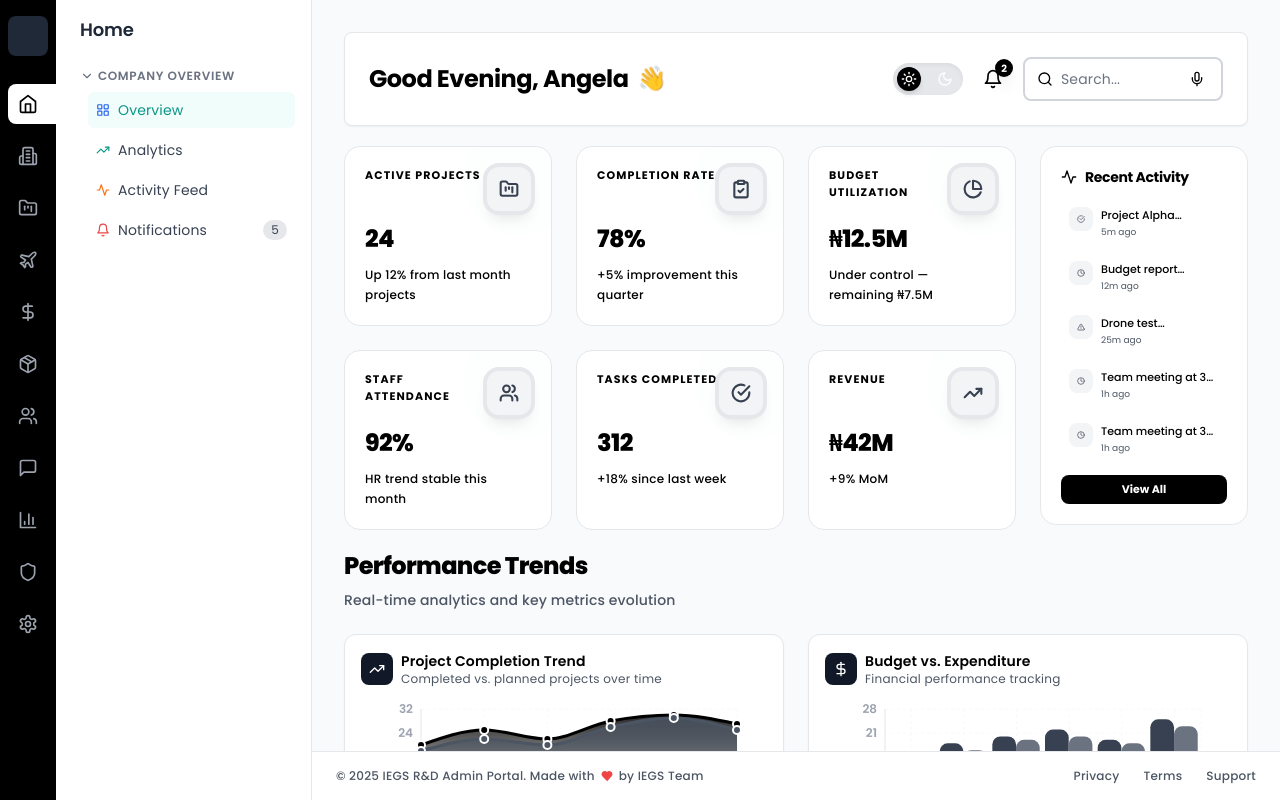
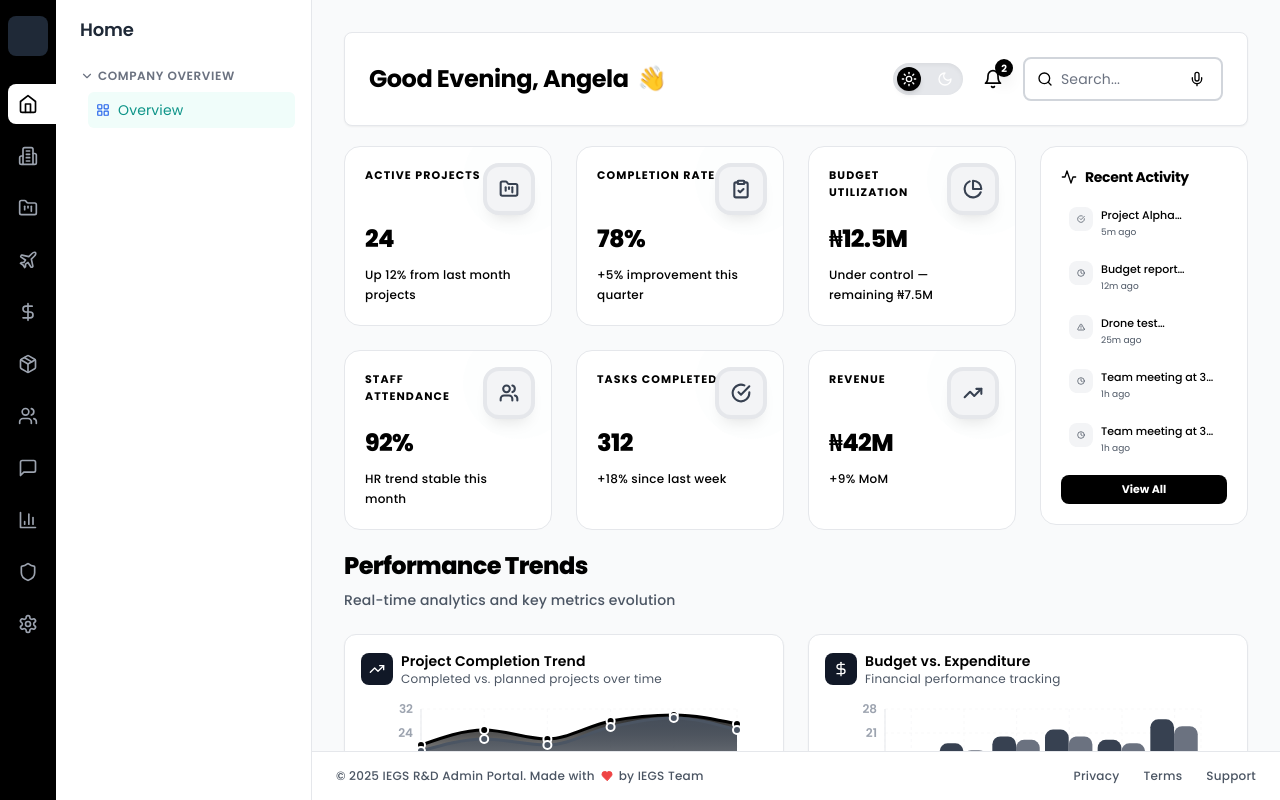
Before and after one commit to dotpyScript/iegs_rnd, a React (Vite) app: page /overview in a window 1280 px wide. Built offline with nearby package versions, Linux system fonts and the light colour scheme.

Commit message:
COMMENT UNNECESSARY NABBAR LINKS

```diff
--- a/src/components/layout/Sidebar.jsx
+++ b/src/components/layout/Sidebar.jsx
@@ -122,25 +122,25 @@ const Sidebar = () => {
               color: 'text-blue-600',
               route: '/overview',
             },
-            {
-              icon: TrendingUp,
-              label: 'Analytics',
-              color: 'text-teal-600',
-              route: '/analytics',
-            },
-            {
-              icon: Activity,
-              label: 'Activity Feed',
-              color: 'text-orange-500',
-              route: '/activity',
-            },
-            {
-              icon: Bell,
-              label: 'Notifications',
-              color: 'text-red-500',
-              badge: '5',
-              route: '/notification',
-            },
+            // {
+            //   icon: TrendingUp,
+            //   label: 'Analytics',
+            //   color: 'text-teal-600',
+            //   route: '/analytics',
+            // },
+            // {
+            //   icon: Activity,
+            //   label: 'Activity Feed',
+            //   color: 'text-orange-500',
+            //   route: '/activity',
+            // },
+            // {
+            //   icon: Bell,
+            //   label: 'Notifications',
+            //   color: 'text-red-500',
+            //   badge: '5',
+            //   route: '/notification',
+            // },
           ],
         },
       ],
@@ -220,45 +220,45 @@ const Sidebar = () => {
               color: 'text-blue-600',
               route: '/project/projects',
             },
-            {
-              icon: Calendar,
-              label: 'Active Projects',
-              color: 'text-green-600',
-              badge: '12',
-              route: '/projects/active',
-            },
-            {
-              icon: Clock,
-              label: 'Pending / Upcoming',
-              color: 'text-yellow-600',
-              badge: '8',
-              route: '/projects/active',
-            },
-            {
-              icon: CheckSquare,
-              label: 'Completed Projects',
-              color: 'text-gray-600',
-              badge: '24',
-              route: '/projects/completed',
-            },
-            {
-              icon: Users,
-              label: 'Assigned Teams',
-              color: 'text-purple-600',
-              route: '/project/assignedTeams',
-            },
-            {
-              icon: Target,
-              label: 'Milestones & Deliverables',
-              color: 'text-orange-600',
-              route: '/project/milestone',
-            },
-            {
-              icon: FilePlus,
-              label: 'Create New Project',
-              color: 'text-teal-600',
-              route: '/project/newProject',
-            },
+            // {
+            //   icon: Calendar,
+            //   label: 'Active Projects',
+            //   color: 'text-green-600',
+            //   badge: '12',
+            //   route: '/projects/active',
+            // },
+            // {
+            //   icon: Clock,
+            //   label: 'Pending / Upcoming',
+            //   color: 'text-yellow-600',
+            //   badge: '8',
+            //   route: '/projects/active',
+            // },
+            // {
+            //   icon: CheckSquare,
+            //   label: 'Completed Projects',
+            //   color: 'text-gray-600',
+            //   badge: '24',
+            //   route: '/projects/completed',
+            // },
+            // {
+            //   icon: Users,
+            //   label: 'Assigned Teams',
+            //   color: 'text-purple-600',
+            //   route: '/project/assignedTeams',
+            // },
+            // {
+            //   icon: Target,
+            //   label: 'Milestones & Deliverables',
+            //   color: 'text-orange-600',
+            //   route: '/project/milestone',
+            // },
+            // {
+            //   icon: FilePlus,
+            //   label: 'Create New Project',
+            //   color: 'text-teal-600',
+            //   route: '/project/newProject',
+            // },
           ],
         },
       ],
@@ -277,30 +277,30 @@ const Sidebar = () => {
               route: '/drone/droneOverview',
               // FlightLogsPage
             },
-            {
-              icon: BarChart3,
-              label: 'Telemetry Analytics',
-              color: 'text-blue-600',
-              route: '/drone/telemetry',
-            },
-            {
-              icon: Camera,
-              label: 'Flight Media',
-              color: 'text-purple-600',
-              route: '/drone/media',
-            },
-            {
-              icon: TestTube,
-              label: 'Test Reports',
-              color: 'text-green-600',
-              route: '/drone/testReport',
-            },
-            {
-              icon: Upload,
-              label: 'Upload Flight Data',
-              color: 'text-orange-600',
-              route: '/drone/uploadData',
-            },
+            // {
+            //   icon: BarChart3,
+            //   label: 'Telemetry Analytics',
+            //   color: 'text-blue-600',
+            //   route: '/drone/telemetry',
+            // },
+            // {
+            //   icon: Camera,
+            //   label: 'Flight Media',
+            //   color: 'text-purple-600',
+            //   route: '/drone/media',
+            // },
+            // {
+            //   icon: TestTube,
+            //   label: 'Test Reports',
+            //   color: 'text-green-600',
+            //   route: '/drone/testReport',
+            // },
+            // {
+            //   icon: Upload,
+            //   label: 'Upload Flight Data',
+            //   color: 'text-orange-600',
+            //   route: '/drone/uploadData',
+            // },
           ],
         },
       ],
@@ -318,42 +318,42 @@ const Sidebar = () => {
               color: 'text-emerald-600',
               route: '/accounting/accountingOverview',
             },
-            {
-              icon: TrendingDown,
-              label: 'Expenditures',
-              color: 'text-red-600',
-              route: '/accounting/expenditure',
-            },
-            {
-              icon: Receipt,
-              label: 'Invoices & Receipts',
-              color: 'text-blue-600',
-              route: '/accounting/invoice',
-            },
-            {
-              icon: FileText,
-              label: 'Expense Categories',
-              color: 'text-indigo-600',
-              route: '/accounting/expense',
-            },
-            {
-              icon: Coins,
-              label: 'Fund Requests',
-              color: 'text-yellow-600',
-              route: '/accounting/fundRequest',
-            },
-            {
-              icon: Building,
-              label: 'Departmental Budgets',
-              color: 'text-purple-600',
-              route: '/accounting/budget',
-            },
-            {
-              icon: Banknote,
-              label: 'Payments & Payroll',
-              color: 'text-green-600',
-              route: '/accounting/payments',
-            },
+            // {
+            //   icon: TrendingDown,
+            //   label: 'Expenditures',
+            //   color: 'text-red-600',
+            //   route: '/accounting/expenditure',
+            // },
+            // {
+            //   icon: Receipt,
+            //   label: 'Invoices & Receipts',
+            //   color: 'text-blue-600',
+            //   route: '/accounting/invoice',
+            // },
+            // {
+            //   icon: FileText,
+            //   label: 'Expense Categories',
+            //   color: 'text-indigo-600',
+            //   route: '/accounting/expense',
+            // },
+            // {
+            //   icon: Coins,
+            //   label: 'Fund Requests',
+            //   color: 'text-yellow-600',
+            //   route: '/accounting/fundRequest',
+            // },
+            // {
+            //   icon: Building,
+            //   label: 'Departmental Budgets',
+            //   color: 'text-purple-600',
+            //   route: '/accounting/budget',
+            // },
+            // {
+            //   icon: Banknote,
+            //   label: 'Payments & Payroll',
+            //   color: 'text-green-600',
+            //   route: '/accounting/payments',
+            // },
           ],
         },
       ],
@@ -371,43 +371,43 @@ const Sidebar = () => {
               color: 'text-blue-600',
               route: '/inventory/inventoryOverview',
             },
-            {
-              icon: Wrench,
-              label: 'Equipment & Hardware',
-              color: 'text-gray-600',
-              route: '/inventory/equipment',
-            },
-            {
-              icon: Battery,
-              label: 'Consumables & Parts',
-              color: 'text-green-600',
-              route: '/inventory/battery',
-            },
-            {
-              icon: ClipboardList,
-              label: 'Procurement Requests',
-              color: 'text-orange-600',
-              route: '/inventory/procurementRequest',
-            },
-            {
-              icon: AlertTriangle,
-              label: 'Low Stock Alerts',
-              color: 'text-red-600',
-              badge: '3',
-              route: '/inventory/lowStock',
-            },
-            {
-              icon: Plus,
-              label: 'Add Inventory Item',
-              color: 'text-teal-600',
-              route: '/inventory/addInventory',
-            },
-            {
-              icon: Store,
-              label: 'Vendors & Suppliers',
-              color: 'text-purple-600',
-              route: '/inventory/store',
-            },
+            // {
+            //   icon: Wrench,
+            //   label: 'Equipment & Hardware',
+            //   color: 'text-gray-600',
+            //   route: '/inventory/equipment',
+            // },
+            // {
+            //   icon: Battery,
+            //   label: 'Consumables & Parts',
+            //   color: 'text-green-600',
+            //   route: '/inventory/battery',
+            // },
+            // {
+            //   icon: ClipboardList,
+            //   label: 'Procurement Requests',
+            //   color: 'text-orange-600',
+            //   route: '/inventory/procurementRequest',
+            // },
+            // {
+            //   icon: AlertTriangle,
+            //   label: 'Low Stock Alerts',
+            //   color: 'text-red-600',
+            //   badge: '3',
+            //   route: '/inventory/lowStock',
+            // },
+            // {
+            //   icon: Plus,
+            //   label: 'Add Inventory Item',
+            //   color: 'text-teal-600',
+            //   route: '/inventory/addInventory',
+            // },
+            // {
+            //   icon: Store,
+            //   label: 'Vendors & Suppliers',
+            //   color: 'text-purple-600',
+            //   route: '/inventory/store',
+            // },
           ],
         },
       ],
@@ -425,36 +425,36 @@ const Sidebar = () => {
               color: 'text-blue-600',
               route: '/hr/StaffManagement',
             },
-            {
-              icon: Building2,
-              label: 'Departments & Roles',
-              color: 'text-purple-600',
-              route: '/hr/roles',
-            },
-            {
-              icon: CalendarDays,
-              label: 'Attendance & Leave',
-              color: 'text-green-600',
-              route: '/hr/attendance',
-            },
-            {
-              icon: BarChart2,
-              label: 'Performance Reports',
-              color: 'text-orange-600',
-              route: '/hr/performance',
-            },
-            {
-              icon: DollarSign,
-              label: 'Payroll & Salary Info',
-              color: 'text-emerald-600',
-              route: '/hr/salaryInfo',
-            },
-            {
-              icon: UserPlus,
-              label: 'Add New Employee',
-              color: 'text-teal-600',
-              route: '/hr/addNew',
-            },
+            // {
+            //   icon: Building2,
+            //   label: 'Departments & Roles',
+            //   color: 'text-purple-600',
+            //   route: '/hr/roles',
+            // },
+            // {
+            //   icon: CalendarDays,
+            //   label: 'Attendance & Leave',
+            //   color: 'text-green-600',
+            //   route: '/hr/attendance',
+            // },
+            // {
+            //   icon: BarChart2,
+            //   label: 'Performance Reports',
+            //   color: 'text-orange-600',
+            //   route: '/hr/performance',
+            // },
+            // {
+            //   icon: DollarSign,
+            //   label: 'Payroll & Salary Info',
+            //   color: 'text-emerald-600',
+            //   route: '/hr/salaryInfo',
+            // },
+            // {
+            //   icon: UserPlus,
+            //   label: 'Add New Employee',
+            //   color: 'text-teal-600',
+            //   route: '/hr/addNew',
+            // },
           ],
         },
       ],
@@ -473,25 +473,25 @@ const Sidebar = () => {
               badge: '9',
               route: '/communication/chat',
             },
-            { icon: Bell, label: 'Announcements', color: 'text-red-600' },
-            {
-              icon: Calendar,
-              label: 'Meeting Scheduler',
-              color: 'text-purple-600',
-              route: '/communication/meeting',
-            },
-            {
-              icon: Folder,
-              label: 'Shared Files',
-              color: 'text-gray-600',
-              route: '/communication/sharedFiles',
-            },
-            {
-              icon: Send,
-              label: 'Email Broadcasts',
-              color: 'text-teal-600',
-              route: '/communication/meeting',
-            },
+            // { icon: Bell, label: 'Announcements', color: 'text-red-600' },
+            // {
+            //   icon: Calendar,
+            //   label: 'Meeting Scheduler',
+            //   color: 'text-purple-600',
+            //   route: '/communication/meeting',
+            // },
+            // {
+            //   icon: Folder,
+            //   label: 'Shared Files',
+            //   color: 'text-gray-600',
+            //   route: '/communication/sharedFiles',
+            // },
+            // {
+            //   icon: Send,
+            //   label: 'Email Broadcasts',
+            //   color: 'text-teal-600',
+            //   route: '/communication/meeting',
+            // },
           ],
         },
       ],
@@ -509,42 +509,42 @@ const Sidebar = () => {
               color: 'text-blue-600',
               route: '/data/reportsOverview',
             },
-            {
-              icon: Building2,
-              label: 'Department Reports',
-              color: 'text-purple-600',
-              route: '/data/departmentReport',
-            },
-            {
-              icon: DollarSign,
-              label: 'Financial Reports',
-              color: 'text-green-600',
-              route: '/data/financialtReport',
-            },
-            {
-              icon: FolderKanban,
-              label: 'Project Performance',
-              color: 'text-orange-600',
-              route: '/data/projectsReport',
-            },
-            {
-              icon: Plane,
-              label: 'Drone Analytics',
-              color: 'text-sky-600',
-              route: '/data/droneReport',
-            },
-            {
-              icon: Download,
-              label: 'Export Reports',
-              color: 'text-gray-600',
-              route: '/data/exportReport',
-            },
-            {
-              icon: Link,
-              label: 'Sync to Main Portal',
-              color: 'text-teal-600',
-              route: '/data/sync',
-            },
+            // {
+            //   icon: Building2,
+            //   label: 'Department Reports',
+            //   color: 'text-purple-600',
+            //   route: '/data/departmentReport',
+            // },
+            // {
+            //   icon: DollarSign,
+            //   label: 'Financial Reports',
+            //   color: 'text-green-600',
+            //   route: '/data/financialtReport',
+            // },
+            // {
+            //   icon: FolderKanban,
+            //   label: 'Project Performance',
+            //   color: 'text-orange-600',
+            //   route: '/data/projectsReport',
+            // },
+            // {
+            //   icon: Plane,
+            //   label: 'Drone Analytics',
+            //   color: 'text-sky-600',
+            //   route: '/data/droneReport',
+            // },
+            // {
+            //   icon: Download,
+            //   label: 'Export Reports',
+            //   color: 'text-gray-600',
+            //   route: '/data/exportReport',
+            // },
+            // {
+            //   icon: Link,
+            //   label: 'Sync to Main Portal',
+            //   color: 'text-teal-600',
+            //   route: '/data/sync',
+            // },
           ],
         },
       ],
@@ -563,48 +563,48 @@ const Sidebar = () => {
               route: '/admin/TeamPage',
               // route: '/admin/userManagement',
             },
-            {
-              icon: Shield,
-              label: 'Roles & Permissions',
-              color: 'text-purple-600',
-              route: '/admin/permissions',
-            },
-            {
-              icon: Building2,
-              label: 'Organization Structure',
-              color: 'text-gray-600',
-              route: '/admin/structure',
-            },
-            {
-              icon: Lock,
-              label: 'Authentication & Security',
-              color: 'text-red-600',
-              route: '/admin/security',
-            },
-            {
-              icon: Cog,
-              label: 'System Configurations',
-              color: 'text-orange-600',
-              route: '/admin/configuration',
-            },
-            {
-              icon: Layers,
-              label: 'Integrations',
-              color: 'text-teal-600',
-              route: '/admin/integration',
-            },
-            {
-              icon: BookOpen,
-              label: 'Audit Logs',
-              color: 'text-indigo-600',
-              route: '/admin/audit',
-            },
-            {
-              icon: Archive,
-              label: 'Backups & Data Recovery',
-              color: 'text-green-600',
-              route: '/admin/backup',
-            },
+            // {
+            //   icon: Shield,
+            //   label: 'Roles & Permissions',
+            //   color: 'text-purple-600',
+            //   route: '/admin/permissions',
+            // },
+            // {
+            //   icon: Building2,
+            //   label: 'Organization Structure',
+            //   color: 'text-gray-600',
+            //   route: '/admin/structure',
+            // },
+            // {
+            //   icon: Lock,
+            //   label: 'Authentication & Security',
+            //   color: 'text-red-600',
+            //   route: '/admin/security',
+            // },
+            // {
+            //   icon: Cog,
+            //   label: 'System Configurations',
+            //   color: 'text-orange-600',
+            //   route: '/admin/configuration',
+            // },
+            // {
+            //   icon: Layers,
+            //   label: 'Integrations',
+            //   color: 'text-teal-600',
+            //   route: '/admin/integration',
+            // },
+            // {
+            //   icon: BookOpen,
+            //   label: 'Audit Logs',
+            //   color: 'text-indigo-600',
+            //   route: '/admin/audit',
+            // },
+            // {
+            //   icon: Archive,
+            //   label: 'Backups & Data Recovery',
+            //   color: 'text-green-600',
+            //   route: '/admin/backup',
+            // },
           ],
         },
       ],
```
